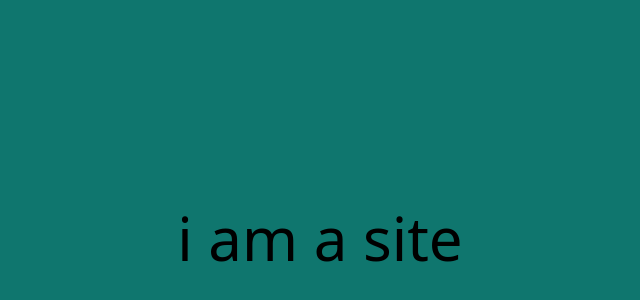
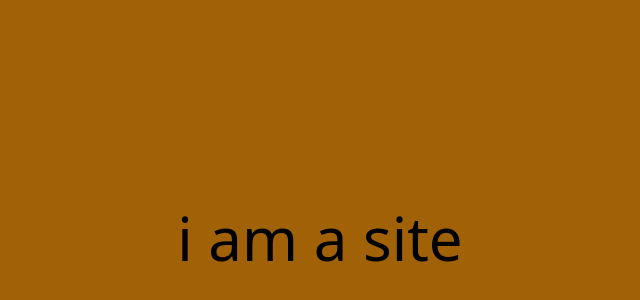
Before and after one commit to musdhy/beginner-tailwind-site, a website built with Parcel: page src/index.html in a window 1280 px wide. Shown: the part 162-462 px from the top of the page, without its empty margins (320-960 px from the left). Built offline with nearby package versions, Linux system fonts and the light colour scheme.

```diff
--- a/package.json
+++ b/package.json
@@ -2,7 +2,7 @@
   "name": "beginner-tailwind-site",
   "version": "1.0.0",
   "description": "",
-  "main": "index.js",
+  "source": "src/index.js",
   "scripts": {
     "test": "echo \"Error: no test specified\" && exit 1",
     "start": "parcel src/index.html",
--- a/src/index.html
+++ b/src/index.html
@@ -6,7 +6,7 @@
     <meta name="viewport" content="width=device-width, initial-scale=1.0">
     <title>Tailwind Beginner</title>
 </head>
-<body class="bg-teal-700 flex justify-center items-center text-6xl min-h-screen">
+<body class="bg-yellow-700 flex justify-center items-center text-6xl min-h-screen">
 
 i am a site
     <script type="module" src="index.js"></script>
```
